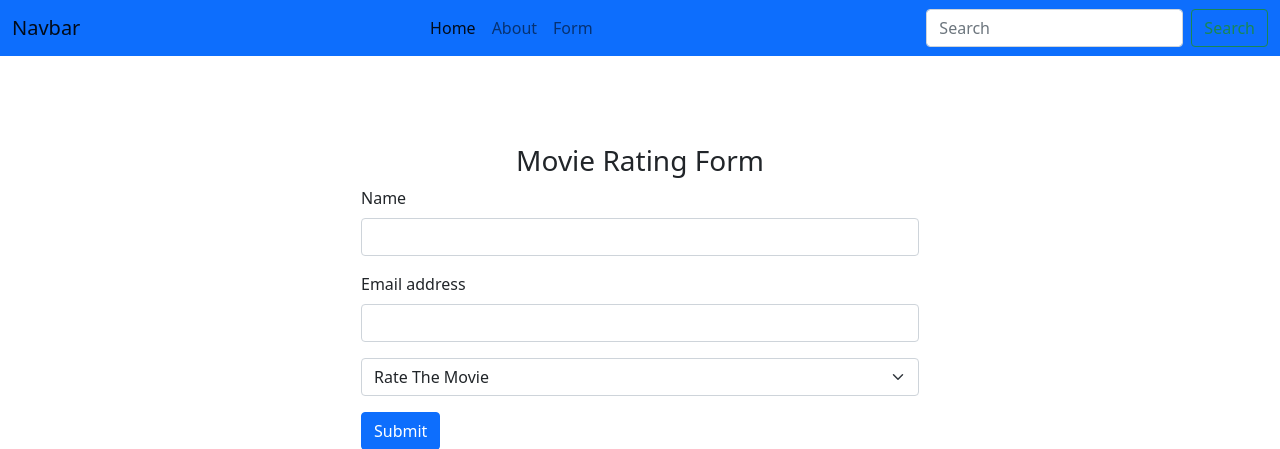
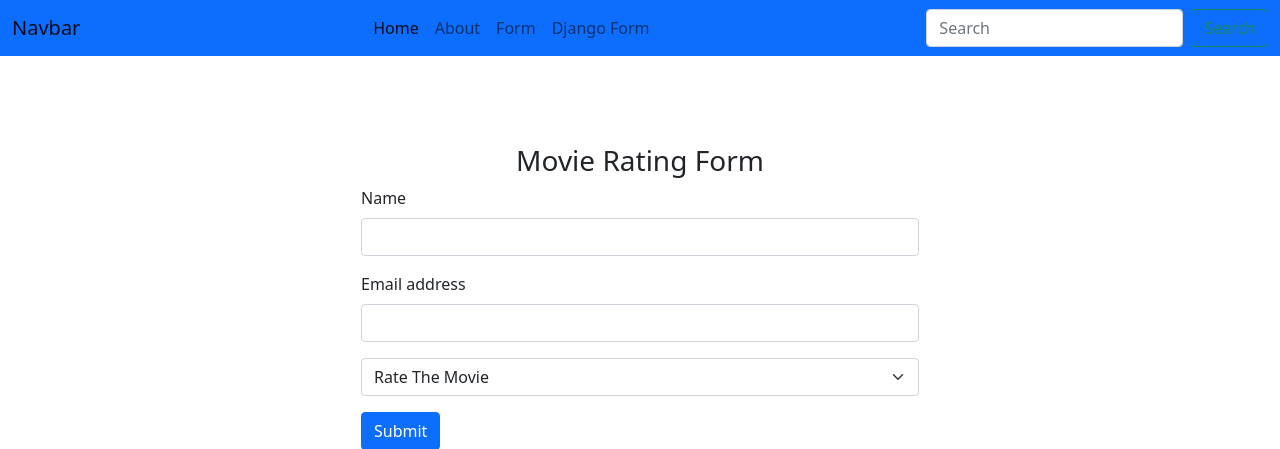
Before and after one commit to Swapno963/Django_forms, a Django app: page /form/ in a window 1280 px wide. Shown: the top 449 px of the page. Run offline with Django 4.2, Linux system fonts and the light colour scheme.

Commit message:
django form added

```diff
--- /dev/null
+++ b/first_app/forms.py
@@ -0,0 +1,5 @@
+from django import forms
+
+class contactForm(forms.Form):
+    name = forms.CharField(label='User Name')
+    email = forms.EmailField(label='User Eamil')
--- a/first_app/urls.py
+++ b/first_app/urls.py
@@ -5,4 +5,5 @@ urlpatterns = [
     path('', views.home, name='homepage'),
     path('about/', views.about, name='aboutpage'),
     path('form/', views.submit_form, name='submit_formpage'),
+    path('django_form/', views.DjangoForm, name='django_form'),
 ]
--- a/first_app/views.py
+++ b/first_app/views.py
@@ -1,5 +1,5 @@
 from django.shortcuts import render
-
+from . forms import contactForm
 # Create your views here.
 def home(request):
     return render(request, 'home.html')
@@ -15,3 +15,10 @@ def about(request):
 
 def submit_form(request):
     return render(request, 'form.html')
+
+
+def DjangoForm(request):
+    form = contactForm(request.POST)
+    if form.is_valid():
+        print(form.cleaned_data)
+    return render(request, 'django_form.html',{'form':form})
--- a/templates/base.html
+++ b/templates/base.html
@@ -27,6 +27,9 @@
               <li class="nav-item">
                 <a class="nav-link" href="{%url 'submit_formpage'%}">Form</a>
               </li>
+              <li class="nav-item">
+                <a class="nav-link" href="{%url 'django_form'%}">Django Form</a>
+              </li>
             </ul>
             <form class="d-flex">
               <input class="form-control me-2" type="search" placeholder="Search" aria-label="Search">
```
Also changed, not shown: first_app/templates/django_form.html (added, +10 -0 lines).
